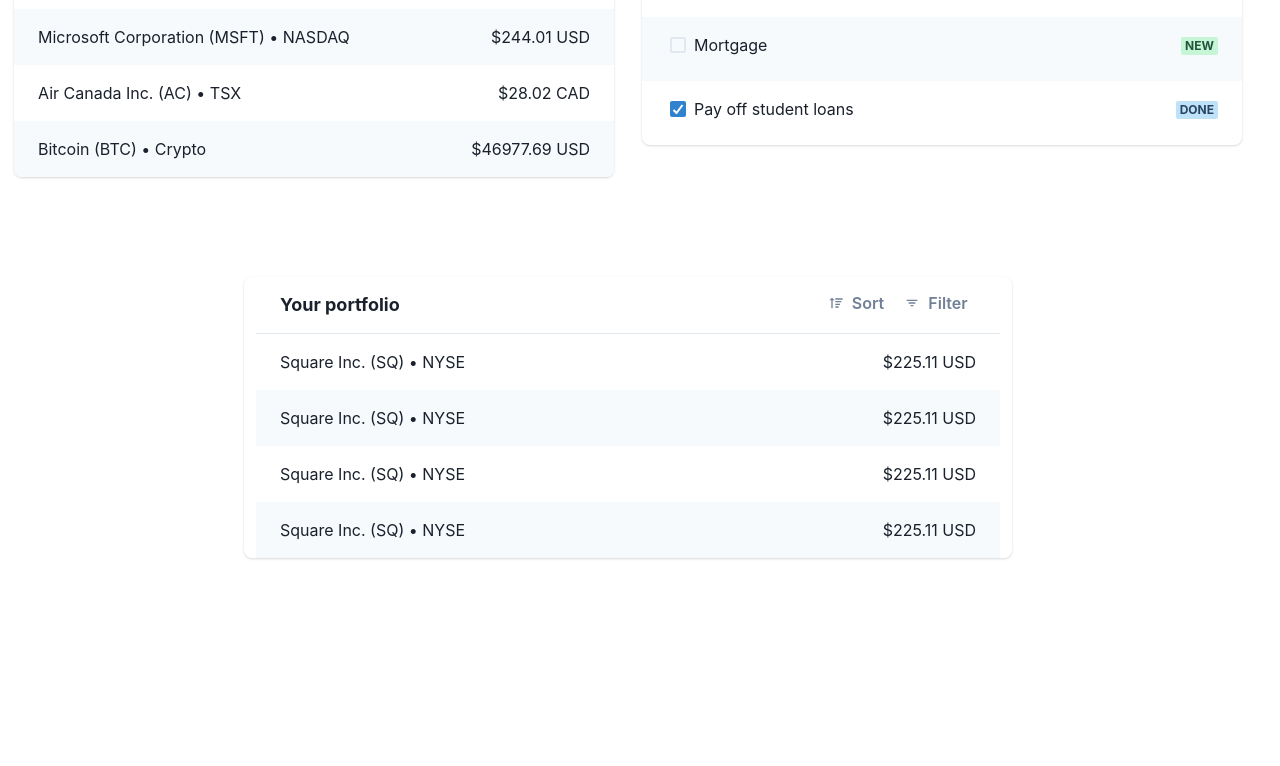
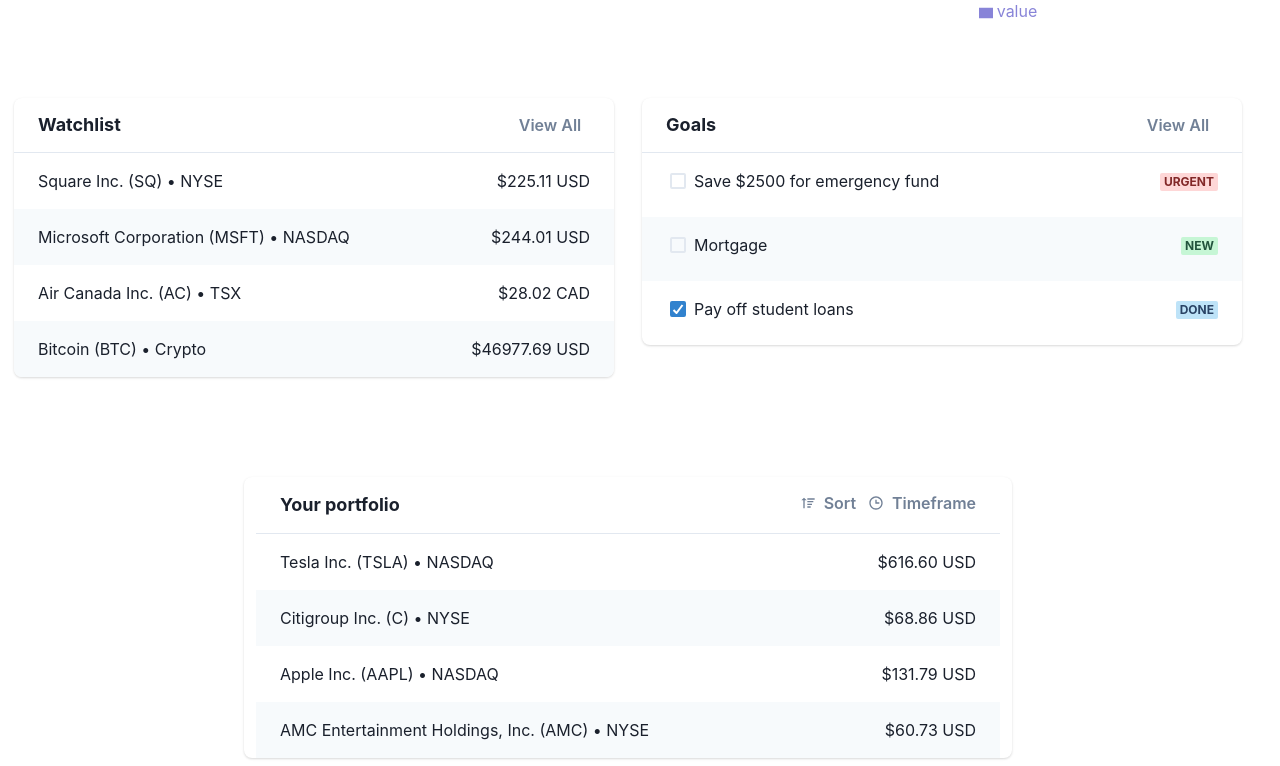
Before and after one commit to jcserv/citi-serverless-frontend, a React (Create React App) app: page / in a window 1280 px wide. Shown: the part 2862-3628 px from the top of the page. Before the commit the page ends 3428 px from the top, so only its background shows below. Built offline with nearby package versions, Linux system fonts and the light colour scheme; no server answers.

Commit message:
some fancy sortin

```diff
--- a/src/components/Portfolio.jsx
+++ b/src/components/Portfolio.jsx
@@ -1,33 +1,74 @@
-import { Button } from '@chakra-ui/react';
-import * as React from 'react';
-import { BiFilter, BiSortUp } from "react-icons/bi";
+import { Button, Menu, MenuButton, MenuList, MenuItem } from '@chakra-ui/react';
+import React, { useState } from 'react';
+import { BiSortUp, BiTime } from 'react-icons/bi';
 
 import { Card } from './Card';
 import { CardContent } from './Card/CardContent';
 import { CardHeader } from './Card/CardHeader';
 import { Stock } from './Stock';
 
-const Portfolio = ({ header, stocks }) => (
+const Portfolio = ({ header, stocks }) => {
+	const [ isSortEnabled, setIsSortEnabled ] = useState(0);
+
+	const stocksCp = [...stocks];
+
+	function sortStocks() {
+		stocksCp.sort((a,b) => {
+			const x =  parseInt(b.amount), y = parseInt(a.amount);
+			if (isSortEnabled === 1) return x - y;
+			else if (isSortEnabled === 2) return y - x;
+			return 0;
+		});
+	}
+
+	let stonks = stocks;
+	if (isSortEnabled !== 0) {
+		sortStocks();
+		stonks = stocksCp;
+	}
+
+
+	return (
 		<div className="d-flex row justify-content-center" style={{ marginTop: '100px' }}>
 			<Card maxW="3xl" mx="auto" w="800px" mb="2">
 				<CardHeader
 					title={header}
 					action={
 						<div>
-						<Button variant="link" minW="20" leftIcon={<BiSortUp />}>
+							<Button
+								variant="link"
+								minW="20"
+								leftIcon={<BiSortUp />}
+								onClick={() => {
+									if (isSortEnabled === 2) {
+										setIsSortEnabled(0);
+									} else {
+										setIsSortEnabled(isSortEnabled + 1);
+									}
+								}}
+							>
 								Sort
 							</Button>
-						<Button variant="link" minW="20" leftIcon={<BiFilter />}>
-							Filter
-						</Button>
+							<Menu w="50px">
+								<MenuButton as={Button} variant="link" minW="20" leftIcon={<BiTime />}>
+									Timeframe
+								</MenuButton>
+								<MenuList>
+									<MenuItem>Daily</MenuItem>
+									<MenuItem>Weekly</MenuItem>
+									<MenuItem>Monthly</MenuItem>
+									<MenuItem>All Time</MenuItem>
+								</MenuList>
+							</Menu>
 						</div>
 					}
 				/>
 				<CardContent>
-				{stocks && stocks.map((stock, index) => <Stock key={`stock-${index}`} {...stock} />)}
+					{stonks && stonks.map((stock, index) => <Stock key={`stock-${index}`} {...stock} />)}
 				</CardContent>
 			</Card>
 		</div>
 	);
+};
 
 export default Portfolio;
--- a/src/components/containers/Header.jsx
+++ b/src/components/containers/Header.jsx
@@ -1,31 +1,15 @@
-import { BellIcon, SearchIcon } from '@chakra-ui/icons';
+import { BellIcon } from '@chakra-ui/icons';
 import { Heading, HStack, IconButton, Spacer } from '@chakra-ui/react';
-import React, { useState } from 'react';
-import Fade from 'react-reveal/Fade';
+import React from 'react';
 
-import SearchField from '../SearchField';
 import UserProfile from '../UserProfile';
 
-const Header = () => {
-	const [ isSearchExpanded, setIsSearchExpanded ] = useState(false);
-	return (
+const Header = () => (
 	<HStack className="row-12" m="2">
 		<Heading as="h4" size="lg">
 			Overview
 		</Heading>
 		<Spacer />
-			{isSearchExpanded ? (
-				<Fade>
-					<SearchField onBlur={() => setIsSearchExpanded(false)}/>
-				</Fade>
-			) : (
-				<IconButton
-					aria-label="Search database"
-					variant="ghost"
-					icon={<SearchIcon />}
-					onClick={() => setIsSearchExpanded(!isSearchExpanded)}
-				/>
-			)}
 		<IconButton aria-label="Notifications" variant="ghost" icon={<BellIcon />} />
 		<UserProfile
 			name="Jane Doe"
@@ -34,6 +18,5 @@
 		/>
 	</HStack>
 );
-};
 
 export default Header;
--- a/src/components/containers/SideNav.jsx
+++ b/src/components/containers/SideNav.jsx
@@ -7,7 +7,7 @@
 
 const SideNav = () => (
 	<Flex
-		h="200vh"
+		h="225vh"
 		width={{
 			sm: 'xs'
 		}}
--- a/src/data/index.js
+++ b/src/data/index.js
@@ -4,7 +4,7 @@
 		number: '$1221.43',
 		color: 'green.500',
 		type: 'increase',
-		percentage: '8.36%'
+		percentage: '10.36%'
 	},
 	{
 		label: 'Daily PnL',
@@ -20,7 +20,7 @@
 	},
 	{
 		label: 'Total Value',
-		number: '145,670',
+		number: '$45323.42',
 		color: 'green.500',
 		type: 'increase',
 		percentage: '10.36%'
@@ -47,31 +47,31 @@
 
 export const portfolio = [
 	{
-		name: 'Square Inc.',
-		ticker: 'SQ',
-		exchange: 'NYSE',
-		amount: '225.11',
+		name: 'Tesla Inc.',
+		ticker: 'TSLA',
+		exchange: 'NASDAQ',
+		amount: '616.60',
 		currency: 'USD'
 	},
 	{
-		name: 'Square Inc.',
-		ticker: 'SQ',
+		name: 'Citigroup Inc.',
+		ticker: 'C',
 		exchange: 'NYSE',
-		amount: '225.11',
+		amount: '68.86',
 		currency: 'USD'
 	},
 	{
-		name: 'Square Inc.',
-		ticker: 'SQ',
-		exchange: 'NYSE',
-		amount: '225.11',
+		name: 'Apple Inc.',
+		ticker: 'AAPL',
+		exchange: 'NASDAQ',
+		amount: '131.79',
 		currency: 'USD'
 	},
 	{
-		name: 'Square Inc.',
-		ticker: 'SQ',
+		name: 'AMC Entertainment Holdings, Inc.',
+		ticker: 'AMC',
 		exchange: 'NYSE',
-		amount: '225.11',
+		amount: '60.73',
 		currency: 'USD'
 	}
 ];
--- a/src/pages/Home.jsx
+++ b/src/pages/Home.jsx
@@ -1,4 +1,4 @@
-import React, { useEffect, useState } from "react";
+import React, { useEffect } from "react";
 
 import Header from '../components/containers/Header';
 import Indicators from '../components/containers/Indicators';
```
Lines whose indentation alone changed are shown as unchanged.
